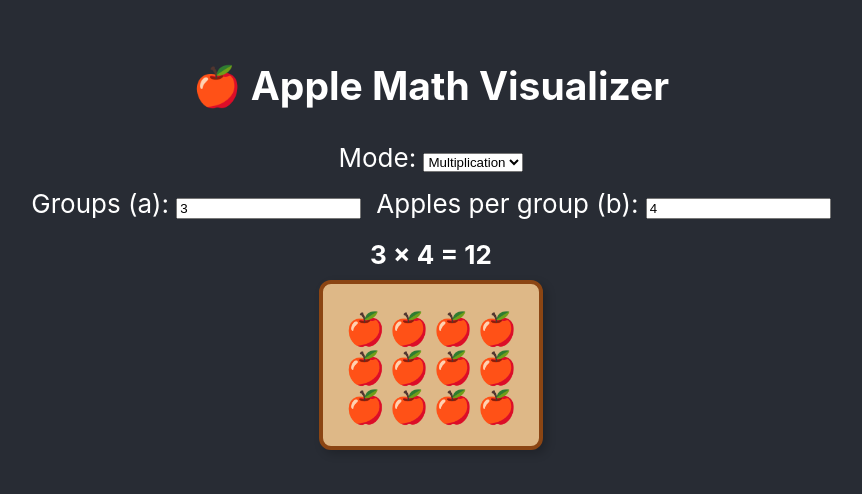
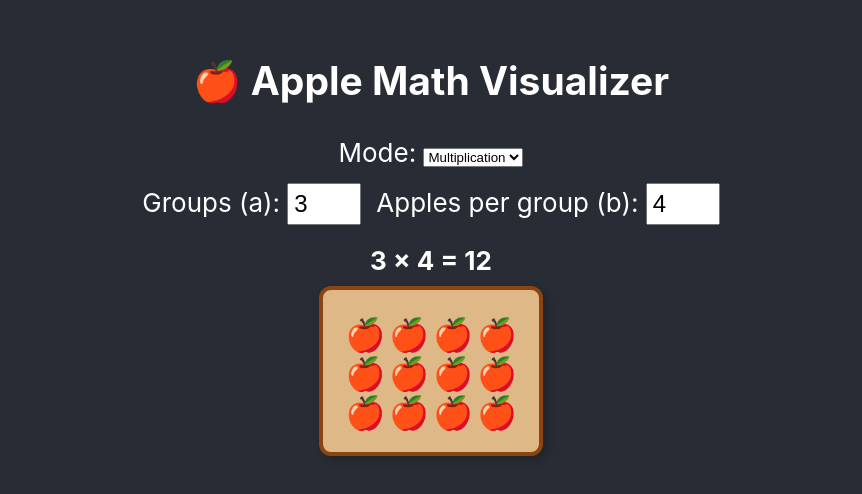
Before and after one commit to Rangel888/math-practice-app, a React (Create React App) app in the folder frontend/: page / in a window 1280 px wide. Shown: the part 160-654 px from the top of the page, without its empty margins (209-1071 px from the left). Built offline with nearby package versions, Linux system fonts and the light colour scheme.

Commit message:
Made input numbers bigger

```diff
--- a/frontend/src/AppleVisualizer.tsx
+++ b/frontend/src/AppleVisualizer.tsx
@@ -49,6 +49,7 @@ const AppleVisualizer: React.FC = () => {
             type="number"
             value={a}
             min={0}
+            style={{ fontSize: '1.5rem', width: '60px', padding: '5px' }}
             onChange={e => {
               const val = e.target.value;
 
@@ -72,6 +73,7 @@ const AppleVisualizer: React.FC = () => {
             type="number"
             value={b}
             min={0}
+            style={{ fontSize: '1.5rem', width: '60px', padding: '5px' }}
             onChange={e => {
               const val = e.target.value;
 
```
